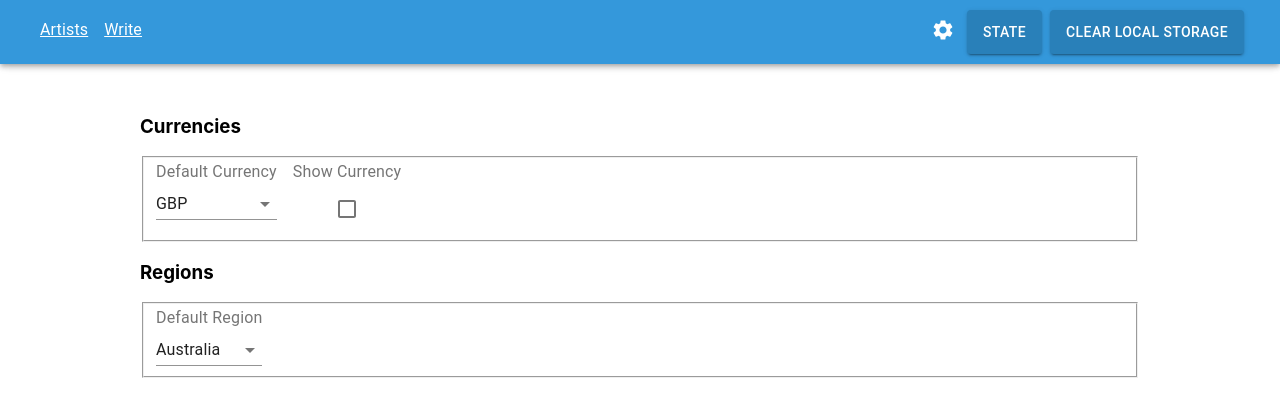
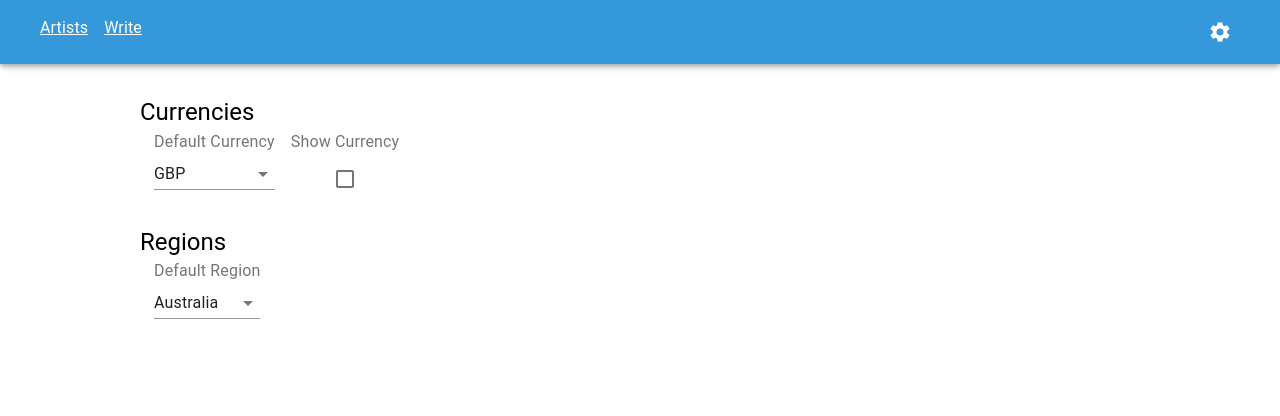
Before and after one commit to iamscottcox/future-state-management-demo, a Next.js app: page /settings in a window 1280 px wide. Shown: the top 416 px of the page. Built offline with nearby package versions, Linux system fonts and the light colour scheme.

Commit message:
Pretty up a few styles

```diff
--- a/src/components/Navigation/index.tsx
+++ b/src/components/Navigation/index.tsx
@@ -1,10 +1,23 @@
-import { AppBar, Button, Toolbar, Typography } from '@material-ui/core';
+import {
+  AppBar,
+  Button,
+  Divider,
+  IconButton,
+  Menu,
+  MenuItem,
+  Toolbar,
+  Typography,
+} from '@material-ui/core';
 import SettingsIcon from '@material-ui/icons/Settings';
 import Link from 'next/link';
 import styled from 'styled-components';
 
 import store from 'src/state';
 import theme from 'src/theme';
+import { useState } from 'react';
+import { replacePath } from 'src/libs/paths';
+import { useRouter } from 'next/dist/client/router';
+import { Title } from '@material-ui/icons';
 
 const StyledNavigation = styled.div`
   width: 100%;
@@ -26,7 +39,19 @@ const StyledNavigation = styled.div`
   }
 `;
 
-export const Navigation = () => (
+export const Navigation = () => {
+  const [anchorEl, setAnchorEl] = useState<null | HTMLElement>(null);
+  const router = useRouter();
+
+  const handleClick = (event: React.MouseEvent<HTMLButtonElement>) => {
+    setAnchorEl(event.currentTarget);
+  };
+
+  const handleClose = () => {
+    setAnchorEl(null);
+  };
+
+  return (
     <AppBar position="fixed">
       <Toolbar>
         <StyledNavigation>
@@ -41,9 +66,51 @@ export const Navigation = () => (
             </a>
           </Link>
           <div className="spacer" />
-        <Link href="/settings">
+          <IconButton
+            color="inherit"
+            aria-controls="simple-menu"
+            aria-haspopup="true"
+            onClick={handleClick}
+          >
+            <SettingsIcon />
+          </IconButton>
+          <Menu
+            id="simple-menu"
+            anchorEl={anchorEl}
+            keepMounted
+            open={Boolean(anchorEl)}
+            onClose={handleClose}
+          >
+            <MenuItem
+              onClick={() => {
+                router.push('/settings');
+                handleClose();
+              }}
+            >
+              Settings Page
+            </MenuItem>
+            <Divider />
+            <MenuItem
+              onClick={() => {
+                handleClose();
+                console.log('state', store.getState());
+              }}
+            >
+              Show State
+            </MenuItem>
+            <MenuItem
+              onClick={() => {
+                handleClose();
+                localStorage.clear();
+              }}
+            >
+              Clear Local Storage
+            </MenuItem>
+          </Menu>
+
+          {/* <Link href="/settings">
             <a>
-            <SettingsIcon />
+
             </a>
           </Link>
           <Button
@@ -67,10 +134,11 @@ export const Navigation = () => (
             }}
           >
             Clear Local Storage
-        </Button>
+          </Button> */}
         </StyledNavigation>
       </Toolbar>
     </AppBar>
   );
+};
 
 export default Navigation;
--- a/src/pages/settings/index.tsx
+++ b/src/pages/settings/index.tsx
@@ -1,4 +1,10 @@
-import { Checkbox, InputLabel, MenuItem, Select } from '@material-ui/core';
+import {
+  Checkbox,
+  InputLabel,
+  MenuItem,
+  Select,
+  Typography,
+} from '@material-ui/core';
 import { ChangeEvent, FC } from 'react';
 import { connect } from 'react-redux';
 import { CURRENCIES } from 'src/constants/currencies';
@@ -41,6 +47,7 @@ const StyledSettingsPage = styled.div`
   fieldset {
     margin-bottom: 1rem;
     display: flex;
+    border: none;
 
     section {
       display: flex;
@@ -69,7 +76,7 @@ export const SettingsPage: FC<Props> = ({
   return (
     <StyledSettingsPage className="settings-page">
       <div className="default-currency-container">
-        <h3>Currencies</h3>
+        <Typography variant="h5">Currencies</Typography>
         <fieldset>
           <section>
             <InputLabel
@@ -104,19 +111,9 @@ export const SettingsPage: FC<Props> = ({
               value={showCurrencySymbol}
               onChange={setShowCurrencySymbol}
             />
-            {/* <label htmlFor="show-currency-symbol">Currency Symbol</label>
-            <p>
-              Show?{' '}
-              <input
-                checked={showCurrencySymbol}
-                onChange={setShowCurrencySymbol}
-                id="show-currency-symbol"
-                type="checkbox"
-              />
-            </p> */}
           </section>
         </fieldset>
-        <h3>Regions</h3>
+        <Typography variant="h5">Regions</Typography>
         <fieldset>
           <section>
             <InputLabel id="default-region-label" htmlFor="default-region">
```
Lines whose indentation alone changed are shown as unchanged.
